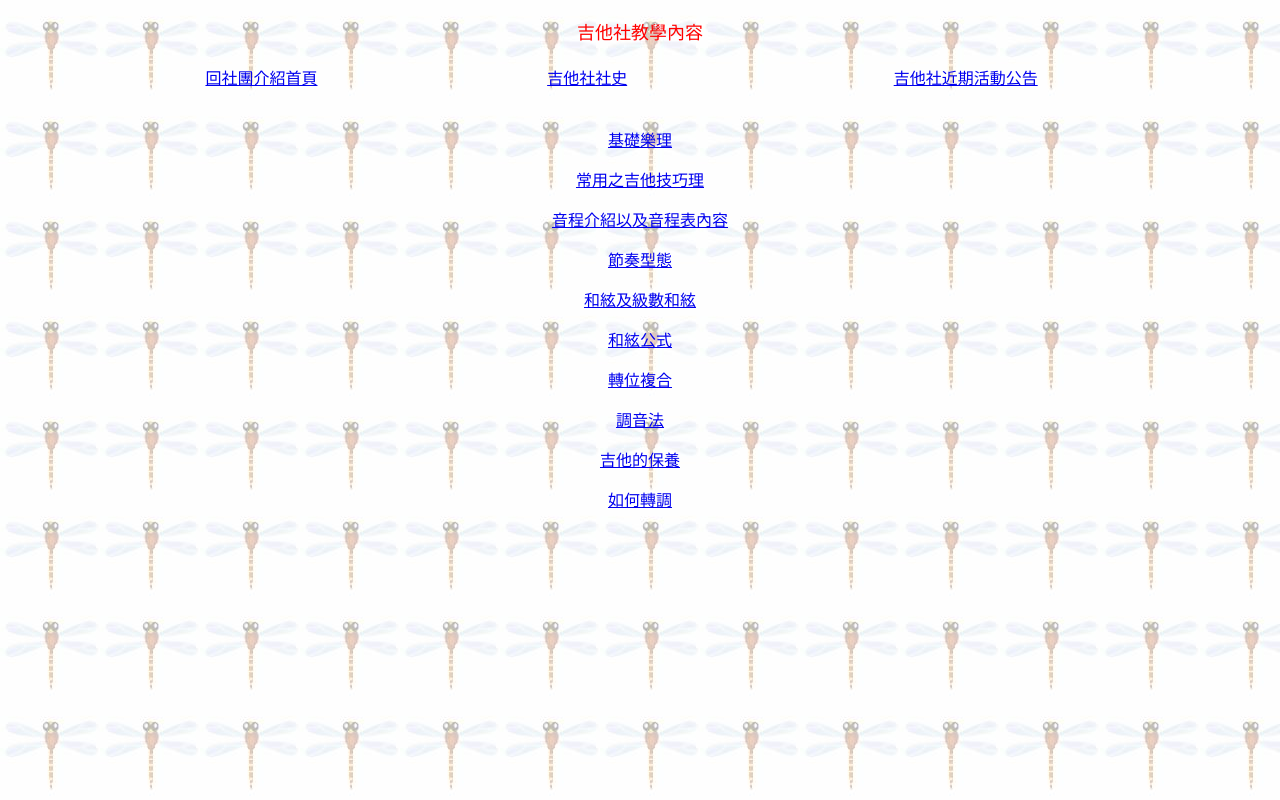
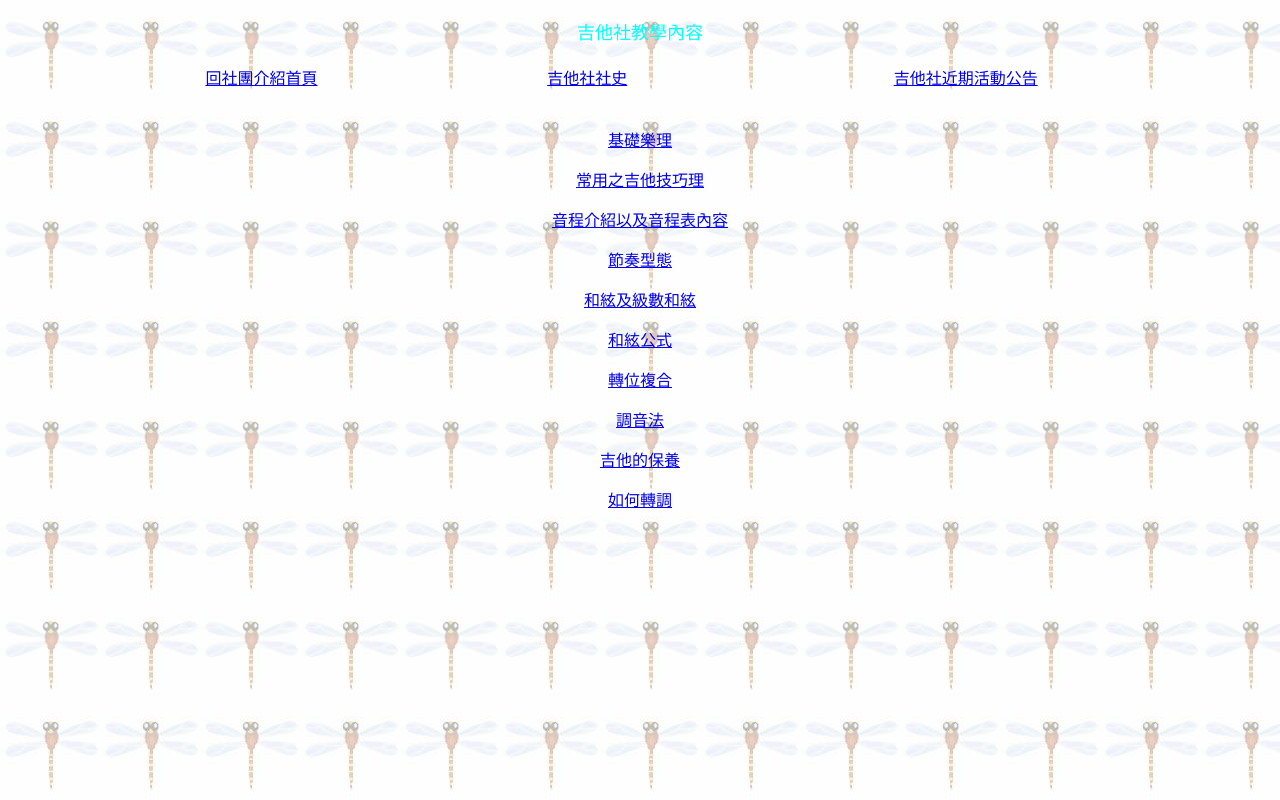
Before and after one commit to tsuna01t/Level-C-technician-for-web-page-design-01, a plain HTML site: page guitar_learning.html in a window 1280 px wide. Drawn offline with Linux system fonts and the light colour scheme.

Commit message:
吉他社教學內容color
p
color:#00FFFF;

```diff
--- a/guitar_learning.html
+++ b/guitar_learning.html
@@ -11,7 +11,7 @@ body{
 p{
 	font-family:"標楷體";
 	font-size:16px;
-	color:#F00;
+	color:#00FFFF;
 }
 p:hover{
 	background-color:#CC6;
```
